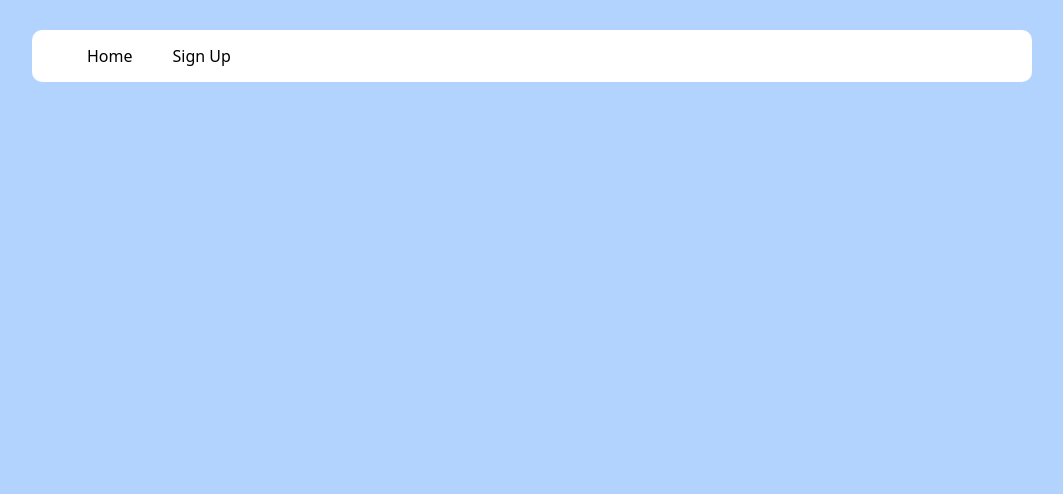
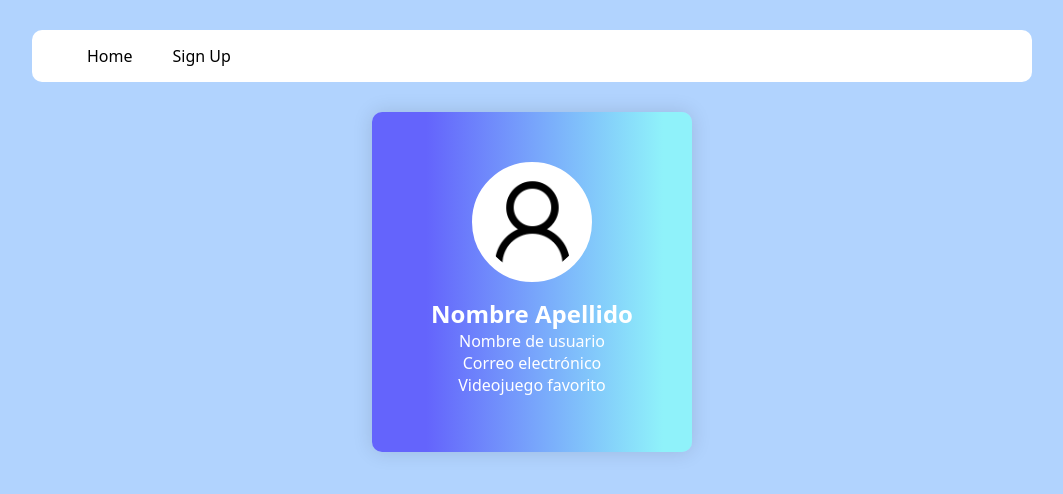
Before and after one commit to diegg22unimet/Microproyecto-2, a React (Vite) app: page /profile in a window 1280 px wide. Shown: the top 494 px of the page, without its empty margins (108-1171 px from the left). Built offline with nearby package versions, Linux system fonts and the light colour scheme.

Commit message:
Completado ProfilePage y otras modificaciones

```diff
--- a/src/pages/HomePage.jsx
+++ b/src/pages/HomePage.jsx
@@ -47,6 +47,7 @@ function HomePage(){
                                 )}
                             </div>
                         </li>
+                        <li><a href="./profile" className={styles.nav_links}>Profile</a></li>
                     </ul>
                 </nav>
             </header>
--- a/src/pages/LoginPage.jsx
+++ b/src/pages/LoginPage.jsx
@@ -21,7 +21,7 @@ function LoginPage(){
 
     async function handleClick() {
         const result = await signInWithPopup(auth,googleProvider);
-        console.log("Se inicio sesion con google",result);
+        console.log("Se inicio sesion con Google",result);
     }
 
 
--- a/src/pages/ProfilePage.jsx
+++ b/src/pages/ProfilePage.jsx
@@ -11,7 +11,17 @@ function ProfilePage() {
                     </ul>
                 </nav>
             </header>
-
+            <div className={styles.profileContainer}>
+                <div className={styles.image}>
+                    <img src="../../public/user.png" alt="" />
+                </div>
+                <div className={styles.content}>
+                    <h2 className={styles.h2_name}>Nombre Apellido</h2>
+                    <p>Nombre de usuario</p>
+                    <p>Correo electrónico</p>
+                    <p>Videojuego favorito</p>
+                </div>
+            </div>
         </div>
     )
 }
--- a/src/pages/ProfilePage.module.css
+++ b/src/pages/ProfilePage.module.css
@@ -1,3 +1,9 @@
+*{
+    padding: 0;
+    margin: 0;
+    box-sizing: border-box;
+}
+
 .navbar {
     width: 1000px;
     margin: 30px auto;
@@ -25,3 +31,49 @@
     background-color: aliceblue;
     color: blue;
 }
+
+.profileContainer{
+    margin: auto;
+    width: 320px;
+    height: 340px;
+    background: rgb(100,100,252);
+    background: linear-gradient(90deg, rgba(100,100,252,1) 17%, rgba(143,242,250,1) 91%);
+    border-radius: 10px;
+    position: relative;
+    display: flex;
+    justify-content: center;
+    box-shadow: 0 0 20px rgba(0, 0,0, 0.13);
+}
+
+.profileContainer .image{
+    width: 120px;
+    height: 120px;
+    border-radius: 50%;
+    z-index: 10;
+    transform: translateY(50px);
+    border: 10px solid #fff;
+    overflow: hidden;
+    position: absolute;
+    background: #fff;
+}
+
+.profileContainer .image img{
+    width: 120%;
+    height: 120%;
+    transform: translate(-8%,-8%);
+}
+
+.content{
+    width: 100%;
+    height: 100%;
+    transform: translateY(170px);
+    display: flex;
+    flex-direction: column;
+    z-index: 20;
+    align-items: center;
+    color: white;
+}
+
+.h2_name {
+    color: white;
+}
--- a/src/pages/SignUpPage.jsx
+++ b/src/pages/SignUpPage.jsx
@@ -14,15 +14,18 @@ function SignUpPage(){
     const [game, setGame] = useState('');
 
     const handleRegister = async () => {
+        if (!email || !password || !name || !lastName || !userName || !game) {
+            alert('Por favor, completa todos los campos antes de registrarte.');
+            return;
+        }
+
         try {
           const userCredential = await createUserWithEmailAndPassword(auth,email,password)
-          // Aquí puedes guardar otros datos del usuario en Firestore si es necesario
           console.log('Usuario registrado:', userCredential.user);
         } catch (error) {
           console.error('Error al registrar usuario:', error);
         }
       };
-
 
     async function handleClick() {
         const result = await signInWithPopup(auth,googleProvider);
@@ -90,7 +93,7 @@ function SignUpPage(){
                     <p className={styles.parr}>¿Ya tienes una cuenta? <a href="./login">Entra aquí</a></p>
                     <br />
                     <div className={styles.signup_button}>
-                        <button onClick={handleRegister} type="button">Registrarse</button>
+                        <button onClick={handleRegister} type="button" className={styles.signup_button}><a href="./home">Registrarse</a></button>
                     </div>
                     <div>
                         <button onClick={handleClick} className={styles.btn__google}></button>
--- a/src/pages/SignUpPage.module.css
+++ b/src/pages/SignUpPage.module.css
@@ -110,6 +110,11 @@ button {
     margin-right: auto;
 }
 
+.signup_button a {
+    color: black;
+    text-decoration: none;
+}
+
 .btn__google{
     background-image: url('../../public/google.webp');
     background-repeat:no-repeat;
```
Also changed, not shown: public/user.png (added).
